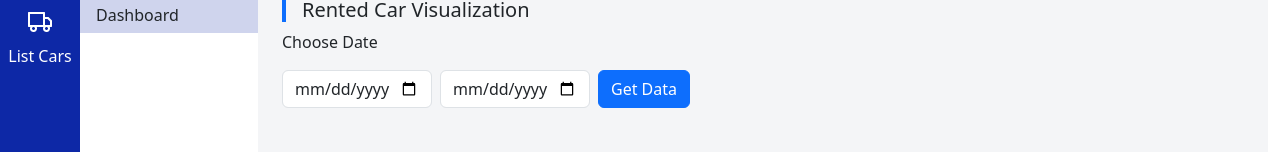
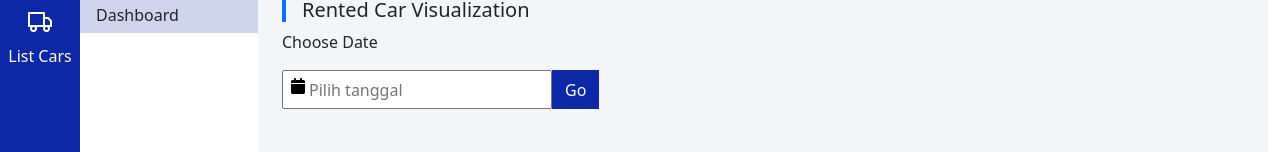
Before and after one commit to dedetirtamahayana/F-FER2200932_10_Kelompok3_Platinum_Admin, a React (Create React App) app: page / in a window 1280 px wide. Shown: the part 146-298 px from the top of the page. Built offline with nearby package versions, Linux system fonts and the light colour scheme; no server answers; sample sign-in values are in the browser's storage.

Commit message:
fix date picker and add sort table

```diff
--- a/package.json
+++ b/package.json
@@ -28,6 +28,7 @@
     "react-datepicker": "^4.15.0",
     "react-dom": "^18.2.0",
     "react-hook-form": "^7.44.3",
+    "react-icons": "^4.10.1",
     "react-redux": "^8.0.7",
     "react-router": "^6.12.1",
     "react-router-dom": "^6.12.1",
--- a/src/components/BarChart.jsx
+++ b/src/components/Chart/BarChart.jsx
@@ -11,21 +11,25 @@ import {
   Text,
   ResponsiveContainer,
 } from "recharts";
-
+import Datepicker from "react-datepicker";
+import "react-datepicker/dist/react-datepicker.css";
+import "./Chart.css";
 import moment from "moment";
 
 const BarChartComponent = () => {
   const [data, setData] = useState([]);
-  const [startDate, setStartDate] = useState("");
-  const [endDate, setEndDate] = useState("");
+  const [dateRange, setDateRange] = useState([null, null]);
+  const [dateStart, dateEnd] = dateRange;
 
   const access_token =
     "eyJhbGciOiJIUzI1NiIsInR5cCI6IkpXVCJ9.eyJlbWFpbCI6ImFkbWluQGJjci5pbyIsInJvbGUiOiJBZG1pbiIsImlhdCI6MTY4OTc0NTk1MH0.H9ZGOf6L5RYQ05LsHEq8loe7fz9qZ0vl4cjXxTwhXnk";
 
   const fetchData = async () => {
     try {
+      const start_rent_at = moment(dateStart).format("YYYY-MM-DD");
+      const finish_rent_at = moment(dateEnd).format("YYYY-MM-DD");
       const response = await axios.get(
-        `https://api-car-rental.binaracademy.org/admin/order/reports?from=${startDate}&until=${endDate}`,
+        `https://api-car-rental.binaracademy.org/admin/order/reports?from=${start_rent_at}&until=${finish_rent_at}`,
         {
           headers: {
             access_token: `${access_token}`,
@@ -36,14 +40,6 @@ const BarChartComponent = () => {
     } catch (error) {
       console.error("Error fetching data:", error);
     }
-  };
-
-  const handleChangeStartDate = (e) => {
-    setStartDate(e.target.value);
-  };
-
-  const handleChangeEndDate = (e) => {
-    setEndDate(e.target.value);
   };
 
   const handleGetData = () => {
@@ -57,26 +53,33 @@ const BarChartComponent = () => {
   return (
     <div>
       <div style={{ marginBottom: "40px" }} className="d-flex">
-        <input
-          className="form-control me-2"
-          style={{
-            width: "150px",
+        <Datepicker
+          dateFormat="dd-MMMM-yyyy"
+          showIcon
+          id="dateStartEnd"
+          className="datePicker"
+          selectsRange={true}
+          startDate={dateStart}
+          endDate={dateEnd}
+          onChange={(update) => {
+            setDateRange(update);
           }}
-          type="date"
-          value={startDate}
-          onChange={handleChangeStartDate}
+          minDate={dateStart}
+          maxDate={
+            dateStart
+              ? new Date(
+                  new Date(dateStart).setDate(
+                    new Date(dateStart).getDate() + 31
+                  )
+                )
+              : null
+          }
+          showDisabledMonthNavigation
+          isClearable
+          placeholderText="Pilih tanggal "
         />
-        <input
-          className="form-control me-2"
-          style={{
-            width: "150px",
-          }}
-          type="date"
-          value={endDate}
-          onChange={handleChangeEndDate}
-        />
-        <button className="btn btn-primary" onClick={handleGetData}>
-          Get Data
+        <button className="btn btn-date-picker" onClick={handleGetData}>
+          Go
         </button>
       </div>
       {data.length > 0 && (
--- /dev/null
+++ b/src/components/Chart/Chart.css
@@ -0,0 +1,9 @@
+.btn-date-picker{
+    background-color: #0D28A6;
+    color: #fff;
+    border-radius: 0;
+}
+.btn-date-picker:hover{
+    background-color: #1134cd;
+    color: #fff;
+}
--- a/src/components/Table/DashboardTable.jsx
+++ b/src/components/Table/DashboardTable.jsx
@@ -2,25 +2,103 @@ import moment from "moment";
 import React from "react";
 import { Table } from "react-bootstrap";
 import { useSelector } from "react-redux";
+import "./Table.css";
+import { BsArrowUpSquareFill, BsArrowDownSquareFill } from "react-icons/bs";
+import { useDispatch } from "react-redux";
+import { setSort } from "../../redux/DataTable/slice";
+import { FaSortDown, FaSortUp } from "react-icons/fa6";
 
 function DashboardTable() {
   const {
-    table: { data },
+    table: { data, sort },
   } = useSelector((state) => state.dashboard);
+  const dispatch = useDispatch();
 
   return data && data.orders && data.orders.length > 0 ? (
     <>
       <div className="main-table">
-        <table className="table ">
+        <table className="table text-center ">
           <thead className="thead-dark">
             <tr>
-              <th>No</th>
-              <th>User Email</th>
-              <th>Car</th>
-              <th>Start Rent</th>
-              <th>Finish Rent</th>
-              <th>Price</th>
-              <th>Category</th>
+              <th>No </th>
+              <th>
+                User Email
+                <FaSortUp
+                  className="arrow-up"
+                  value="user_email:asc"
+                  onClick={(e) => dispatch(setSort("user_email:asc"))}
+                />
+                <FaSortDown
+                  className="arrow-down"
+                  value="user_email:desc"
+                  onClick={(e) => dispatch(setSort("user_email:desc"))}
+                />
+              </th>
+              <th>
+                Car
+                <FaSortUp
+                  className="arrow-up"
+                  value="user_email:asc"
+                  onClick={(e) => dispatch(setSort("car_name:asc"))}
+                />
+                <FaSortDown
+                  className="arrow-down"
+                  value="user_email:desc"
+                  onClick={(e) => dispatch(setSort("car_name:desc"))}
+                />
+              </th>
+              <th>
+                Start Rent
+                <FaSortUp
+                  className="arrow-up"
+                  value="user_email:asc"
+                  onClick={(e) => dispatch(setSort("start_rent_at:asc"))}
+                />
+                <FaSortDown
+                  className="arrow-down"
+                  value="user_email:desc"
+                  onClick={(e) => dispatch(setSort("start_rent_at:desc"))}
+                />
+              </th>
+              <th>
+                Finish Rent
+                <FaSortUp
+                  className="arrow-up"
+                  value="user_email:asc"
+                  onClick={(e) => dispatch(setSort("finish_rent_at:asc"))}
+                />
+                <FaSortDown
+                  className="arrow-down"
+                  value="user_email:desc"
+                  onClick={(e) => dispatch(setSort("finish_rent_at:desc"))}
+                />
+              </th>
+              <th>
+                Price
+                <FaSortUp
+                  className="arrow-up"
+                  value="user_email:asc"
+                  onClick={(e) => dispatch(setSort("price:asc"))}
+                />
+                <FaSortDown
+                  className="arrow-down"
+                  value="user_email:desc"
+                  onClick={(e) => dispatch(setSort("price:desc"))}
+                />
+              </th>
+              <th>
+                Category
+                <FaSortUp
+                  className="arrow-up"
+                  value="user_email:asc"
+                  onClick={(e) => dispatch(setSort("category:asc"))}
+                />
+                <FaSortDown
+                  className="arrow-down"
+                  value="user_email:desc"
+                  onClick={(e) => dispatch(setSort("category:desc"))}
+                />
+              </th>
             </tr>
           </thead>
           <tbody>
--- /dev/null
+++ b/src/components/Table/Table.css
@@ -0,0 +1,13 @@
+.table th {
+    background: #CFD4ED;
+    padding: 12px;
+  }
+.arrow-down {
+    position: relative;
+
+}
+.arrow-up {
+    left: 16px;
+    bottom: 2px;
+    position: relative;
+}
--- a/src/components/Table/index.jsx
+++ b/src/components/Table/index.jsx
@@ -13,7 +13,7 @@ import {
 
 function Dashboard() {
   const {
-    table: { page, pageSize },
+    table: { page, pageSize, sort },
   } = useSelector((state) => state.dashboard);
   const dispatch = useDispatch();
 
@@ -26,6 +26,7 @@ function Dashboard() {
           params: {
             page,
             pageSize,
+            sort,
           },
           headers: {
             access_token:
@@ -34,6 +35,7 @@ function Dashboard() {
         }
       );
       dispatch(fetchDataSuccess(response.data));
+      console.log(fetchOrders);
     } catch (error) {
       console.log("error >", error);
       dispatch(fetchDataFailed());
@@ -42,7 +44,7 @@ function Dashboard() {
 
   useEffect(() => {
     fetchOrders();
-  }, [page, pageSize]);
+  }, [page, pageSize, sort]);
 
   return (
     <div className="section-table">
--- a/src/page/Dashboard/DashboardPage.jsx
+++ b/src/page/Dashboard/DashboardPage.jsx
@@ -10,7 +10,7 @@ import {
   BreadcrumbItem,
 } from "react-bootstrap";
 import "react-datepicker/dist/react-datepicker.css";
-import BarChartComponent from "../../components/BarChart";
+import BarChartComponent from "../../components/Chart/BarChart";
 import DataTable from "../../container/DataTable/index";
 
 const DashboardPage = () => {
--- a/src/redux/DataTable/slice.js
+++ b/src/redux/DataTable/slice.js
@@ -7,10 +7,14 @@ const dashboardSlice = createSlice({
       data: null,
       page: 1,
       pageSize: 10,
+      sort: null,
     },
     loading: false,
   },
   reducers: {
+    setSort(state, action) {
+      state.table.sort = action.payload;
+    },
     setPage(state, action) {
       state.table.page = action.payload;
     },
@@ -34,6 +38,7 @@ const dashboardSlice = createSlice({
 });
 
 export const {
+  setSort,
   setPage,
   setPageSize,
   fetchDataProgress,
```
Also changed, not shown: 1 other file (tests, documents, lock files or other folders).
